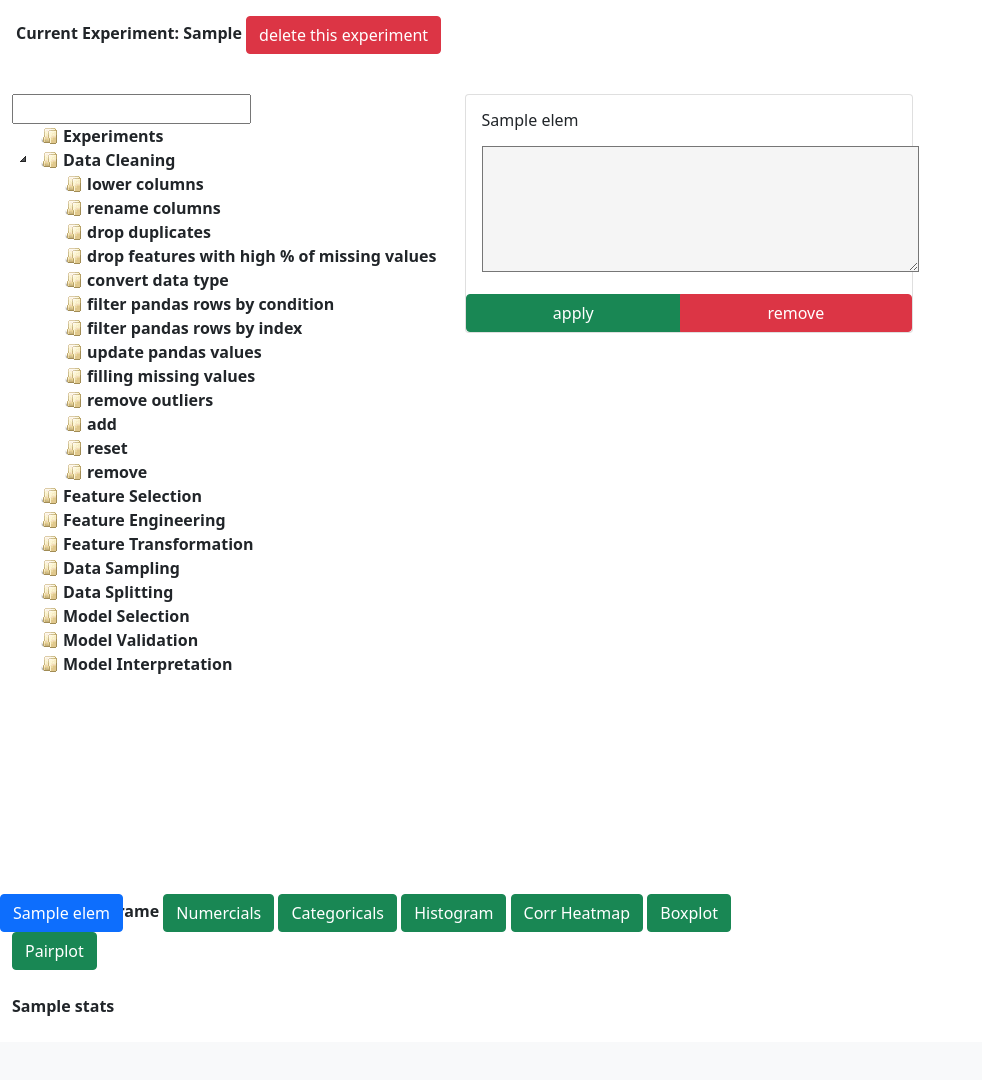
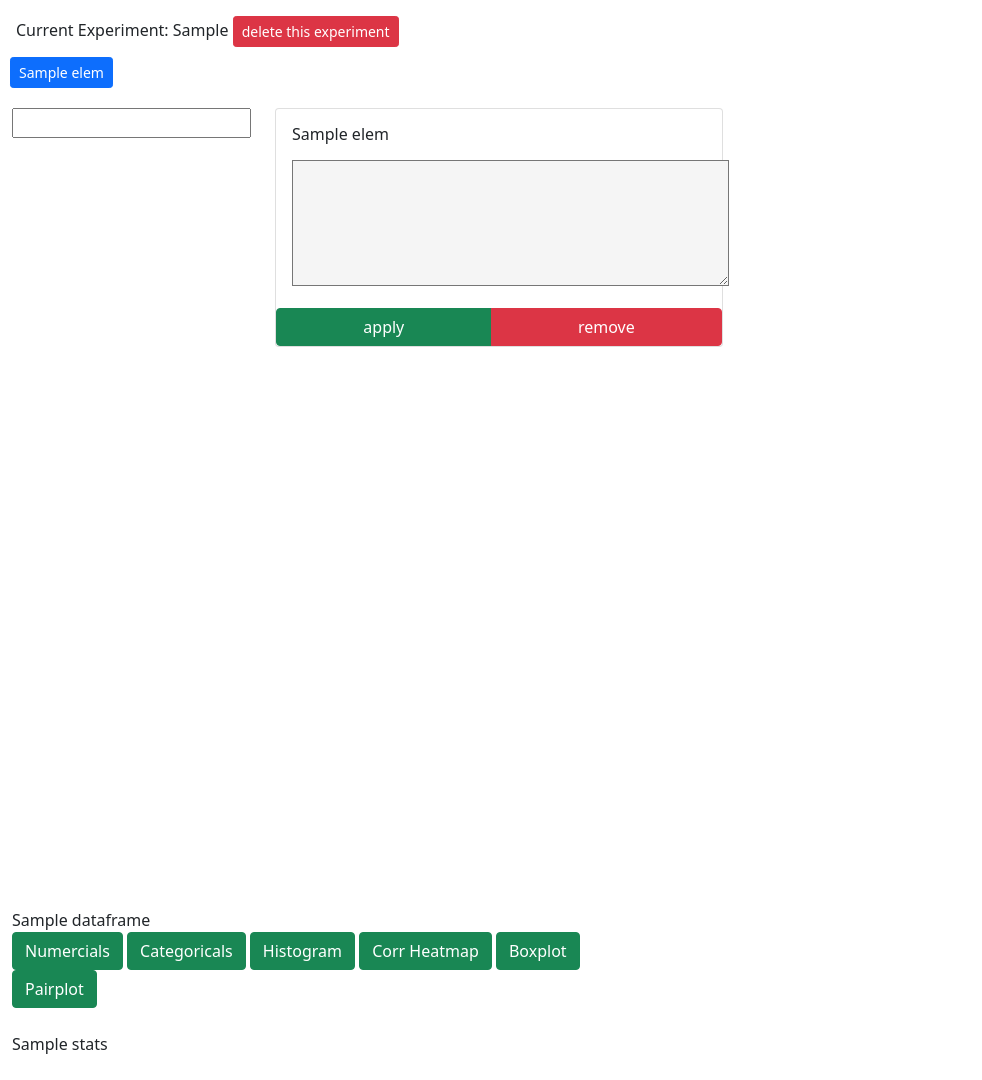
Before and after one commit to raafat-hantoush/python-data-analysis-studio, a Django app: template web_app/py_data_analysis_code_generator/templates/py_data_analysis_code_generator/index.html in a window 1280 px wide. Shown: the part 56-1136 px from the top of the page, without its empty margins (0-982 px from the left). Before the commit the page ends 1072 px from the top, so only its background shows below. Run offline with Django 4.2, Linux system fonts and the light colour scheme; the template is opened without the code that fills it: most values are stand-ins (such as "Sample title", 1, 10 or a date in 2020); some libraries are stand-ins or nearby versions.

Commit message:
experiments buttony layouts fix

```diff
--- a/web_app/py_data_analysis_code_generator/static/py_data_analysis_code_generator/tree_view_items.json
+++ b/web_app/py_data_analysis_code_generator/static/py_data_analysis_code_generator/tree_view_items.json
@@ -4,7 +4,7 @@
     { "id": "lower_cols", "parent": "data_cleaning", "text": "lower columns" },
     { "id": "rename_cols", "parent": "data_cleaning", "text": "rename columns" },
     { "id": "drop_duplicates", "parent": "data_cleaning", "text": "drop duplicates" },
-    { "id": "drop_cols_high_perc_missing", "parent": "data_cleaning", "text": "drop features with high % of missing values" },
+    { "id": "drop_cols_high_perc_missing", "parent": "data_cleaning", "text": "drop high % of missing values" },
     { "id": "convert_cols_type", "parent": "data_cleaning", "text": "convert data type" },
     { "id": "filter_rows_by_cond", "parent": "data_cleaning", "text": "filter pandas rows by condition" },
     { "id": "filter_rows_by_index", "parent": "data_cleaning", "text": "filter pandas rows by index" },
--- a/web_app/py_data_analysis_code_generator/templates/py_data_analysis_code_generator/base.html
+++ b/web_app/py_data_analysis_code_generator/templates/py_data_analysis_code_generator/base.html
@@ -10,7 +10,8 @@
     <!-- Bootstrap CSS -->
     <link href="https://cdn.jsdelivr.net/npm/bootstrap@5.0.2/dist/css/bootstrap.min.css" rel="stylesheet" integrity="sha384-EVSTQN3/azprG1Anm3QDgpJLIm9Nao0Yz1ztcQTwFspd3yD65VohhpuuCOmLASjC" crossorigin="anonymous">
     <!-- JsTree  -->
-    <link rel="stylesheet" href="https://cdnjs.cloudflare.com/ajax/libs/jstree/3.2.1/themes/default/style.min.css" />
+
+    {% comment %} <link rel="stylesheet" href="https://cdnjs.cloudflare.com/ajax/libs/jstree/3.2.1/themes/default/style.min.css" /> {% endcomment %}
 
     <title>Document</title>
 </head>
--- a/web_app/py_data_analysis_code_generator/templates/py_data_analysis_code_generator/commands.html
+++ b/web_app/py_data_analysis_code_generator/templates/py_data_analysis_code_generator/commands.html
@@ -1,12 +1,14 @@
 {% block command_fields %}
 
-<div class="col-lg-12">
+<div style="margin:10px">
+    <form action="" method="post">
+    {% csrf_token %}
+    <p>
     {% for elem in commands %}
-        <form action="" method="post">
-            {% csrf_token %}
-                <button type="submit" class="btn btn-primary" name="new_step" value={{ elem }}>{{ elem }}</button>
-        </form>
-       <p></p>
+
+                <button type="submit" class="btn btn-primary btn-sm mb-1" name="new_step" value={{ elem }}>{{ elem }}</button>
     {% endfor %}
+    </p>
+</form>
 </div>
 {% endblock command_fields %}
--- a/web_app/py_data_analysis_code_generator/templates/py_data_analysis_code_generator/index.html
+++ b/web_app/py_data_analysis_code_generator/templates/py_data_analysis_code_generator/index.html
@@ -3,13 +3,18 @@
     {% block content%}
     {% load static %}
     <link rel="stylesheet" href="{% static 'py_data_analysis_code_generator/style.css' %}">
+
+    <link rel="stylesheet" href="{% static 'py_data_analysis_code_generator/dist/themes/default/style.min.css' %}" />
     <form action="" method="post">
         {% csrf_token %}
-            <p style="margin-left:1em;"> <b>Current Experiment: {{ current_experiment|safe }}
-                <button type="submit" class="btn btn-danger" name="delete_experiment" value="delete_experiment">delete this experiment</button>
-            </p>
+            <span style="margin-left:1em;"> Current Experiment: {{ current_experiment|safe }}
+                <button type="submit" class="btn btn-danger btn-sm" name="delete_experiment" value="delete_experiment">delete this experiment</button>
+            </span>
             <br>
     </form>
+    <div>
+        {% include "py_data_analysis_code_generator/commands.html" %}
+    </div>
     <div class="container-fluid">
         <div class="row row-height" >
             <!-- 3 setup a container element -->
@@ -21,15 +26,17 @@
             <div class="col-sm-auto left">
                 {% include "py_data_analysis_code_generator/command_list.html" %}
             </div>
-            <div class="col-7">
+            <div class="col-6">
                     {{ dataframe|safe }}
+                    <form action="" method="post">
+                    {% csrf_token %}
                     <button type="submit" class="btn btn-success" name="stat_type" value="numericals">Numercials</button>
                     <button type="submit" class="btn btn-success" name="stat_type" value="categoricals">Categoricals</button>
                     <button type="submit" class="btn btn-success" name="plot_type" value="hist">Histogram</button>
                     <button type="submit" class="btn btn-success" name="plot_type" value="corr_heatmap">Corr Heatmap</button>
                     <button type="submit" class="btn btn-success" name="plot_type" value="boxplot">Boxplot</button>
                     <button type="submit" class="btn btn-success" name="plot_type" value="pairplot">Pairplot</button>
-
+                    </form>
                     <div style="white-space: pre-line">
                         {{ stats|safe }}
                     </div>
@@ -38,18 +45,14 @@
             </div>
         </div>
       </div>
-      <div>
-        {% include "py_data_analysis_code_generator/commands.html" %}
-      </div>
       <form id="new_step_submit_hidden" style="visibility:hidden" action="/code-generator/" method="post">
         {% csrf_token %}
         <input type="text" id="new_step" name="new_step" value=""><br>
     </form>
-    <p></p>
-
     <!-- Jquery for Jstree -->
     <script src="https://cdnjs.cloudflare.com/ajax/libs/jquery/1.12.1/jquery.min.js"></script>
-    <script src="https://cdnjs.cloudflare.com/ajax/libs/jstree/3.2.1/jstree.min.js"></script>
+    <script src="{% static 'py_data_analysis_code_generator/dist/jstree.min.js' %}"></script>
+    {% comment %} <script src="https://cdnjs.cloudflare.com/ajax/libs/jstree/3.2.1/jstree.min.js"></script> {% endcomment %}
     {% csrf_token %}
     <script>
         const csrftoken = document.querySelector('[name=csrfmiddlewaretoken]').value;
@@ -67,15 +70,23 @@
 
         function createJSTree(jsondata) {
             $('#jstree').jstree({
+                "types" : {
+                    "default-small" : {
+                      "icon" : "glyphicon glyphicon-flash"
+                    },
+                    "demo" : {
+                      "icon" : "glyphicon glyphicon-ok"
+                    }
+                  },
                 "core": {
                     "themes": {
-                        "name": "default",
+                        "name": "default-small",
                         "dots": false,
                         "icons": true
                     },
                     'data': jsondata
                 },
-                "plugins": ["search","themes"],
+                "plugins": ["search","themes","types"],
                 "search": {
                     "case_sensitive": false,
                     "show_only_matches": true
```
Also changed, not shown: 2 other files. Lines whose indentation alone changed are shown as unchanged.
